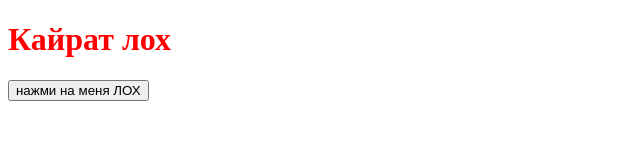
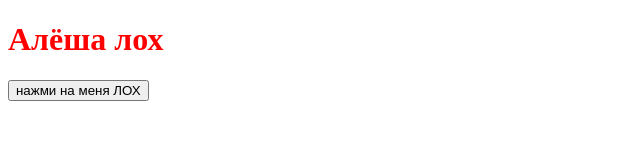
Before and after one commit to Kairat-Nobels/gitTest, a plain HTML site: page index.html in a window 1280 px wide. Shown: the whole page, without its empty margins (0-640 px from the left). Drawn offline with Linux system fonts and the light colour scheme.

Commit message:
change h1

```diff
--- a/index.html
+++ b/index.html
@@ -10,7 +10,8 @@
 </head>
 
 <body>
-    <h1>Кайрат лох</h1>
+    <h1>Алёша лох</h1>
     <button>нажми на меня ЛОХ</button>
-  </body>
+</body>
+
 </html>
```
